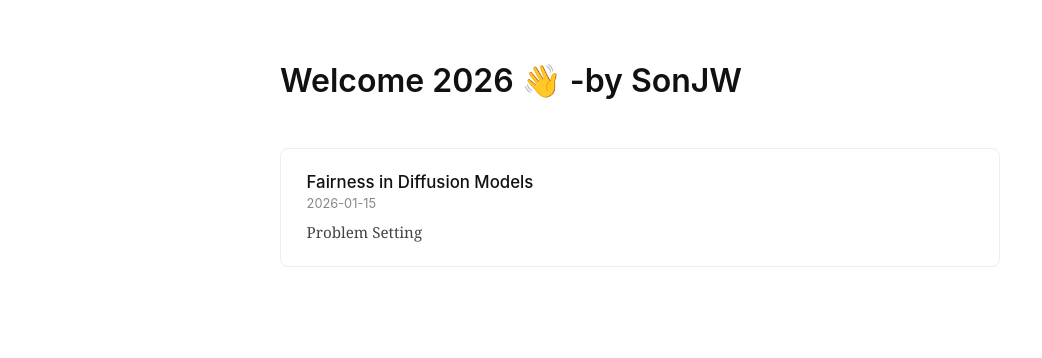
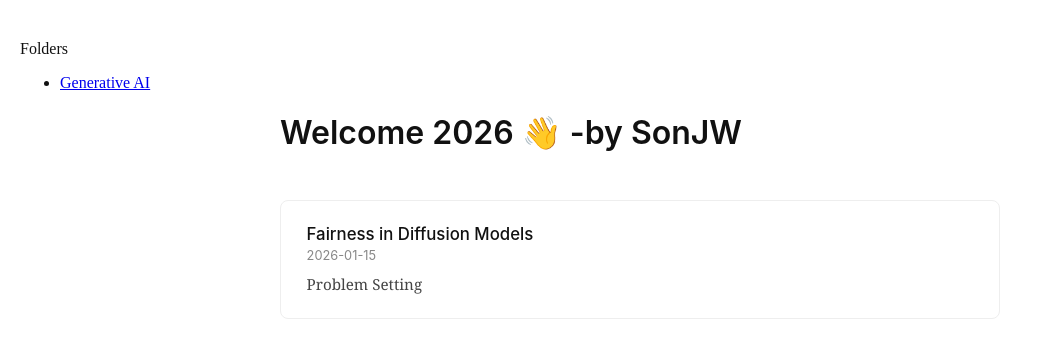
Before and after one commit to mattattabi78/mattattabi78.github.io, a Jekyll site: the page built from index.md, in a window 1280 px wide. Shown: the top 358 px of the page, without its empty margins (0-1042 px from the left). Built offline with Jekyll 4.4.1, drawn with Linux system fonts in a browser that asks for light colours.

Commit message:
Update default.html

```diff
--- a/_layouts/default.html
+++ b/_layouts/default.html
@@ -14,8 +18,23 @@
 </head>
 
 <body>
-  <main>
-    {{ content }}
-  </main>
+  <div class="layout">
+    <aside class="sidebar">
+      <div class="sidebar-title">Folders</div>
+      <ul>
+        {% for category in site.categories %}
+          <li>
+            <a href="/{{ category[0] }}">
+              {{ category[0] }}
+            </a>
+          </li>
+        {% endfor %}
+      </ul>
+    </aside>
+
+    <main>
+      {{ content }}
+    </main>
+  </div>
 </body>
 </html>
```
Also changed, not shown: other parts of _layouts/default.html (+4 -0 lines).
